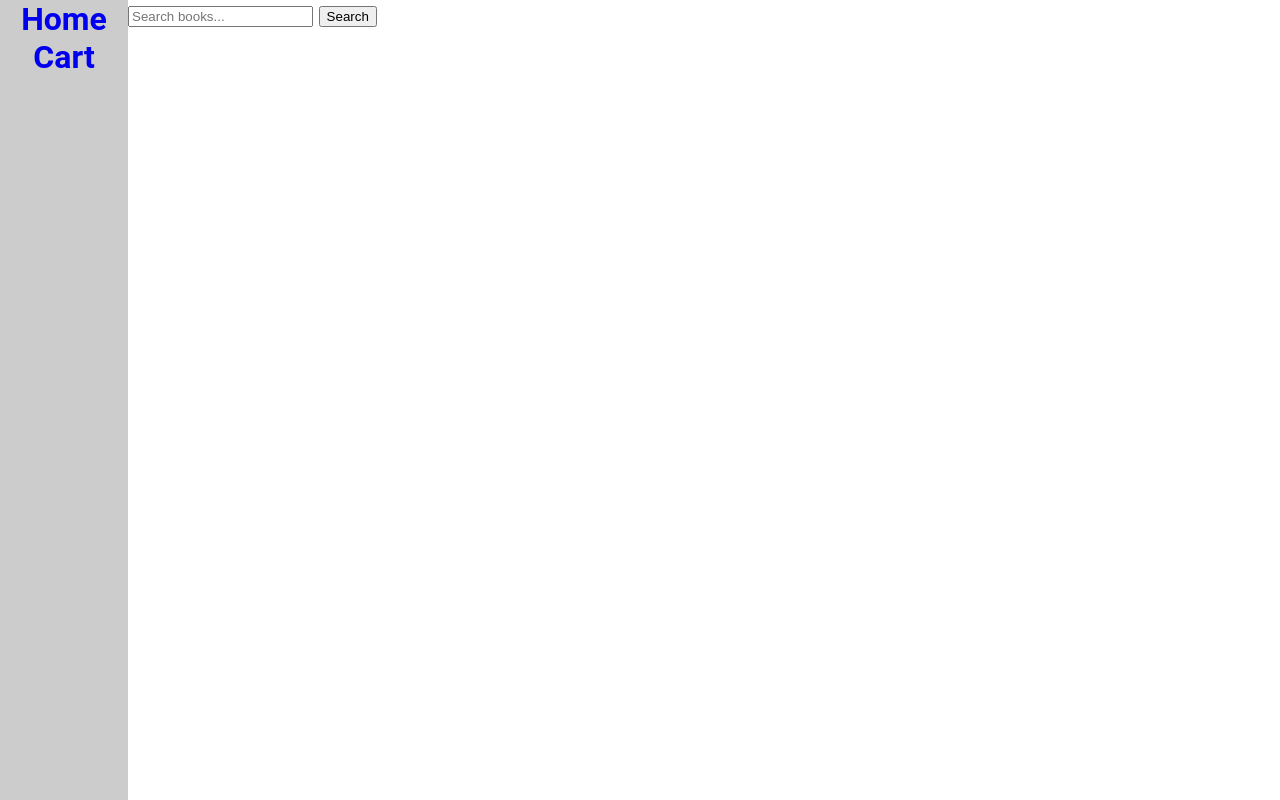
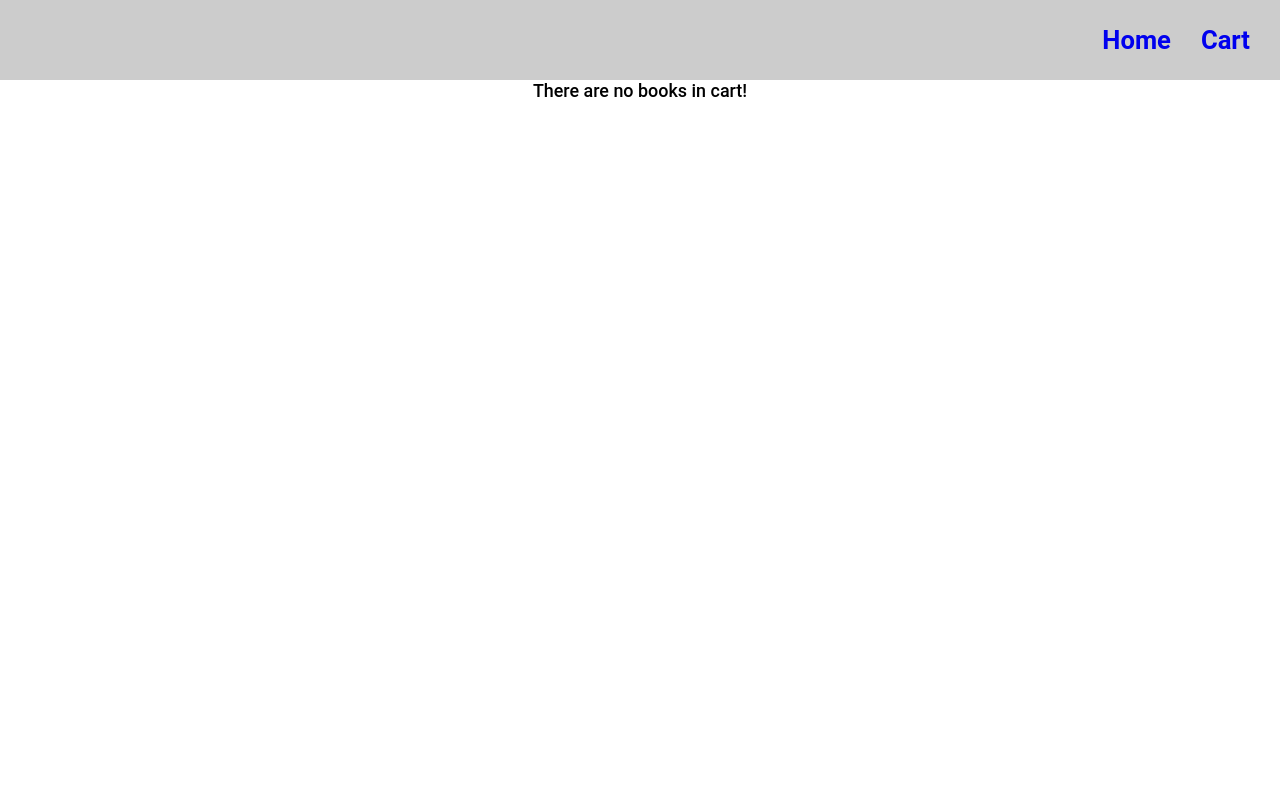
Before and after one commit to PhucQuach1907/S.A-D-Project2, a Django app: page /cart/ in a window 1280 px wide. Run offline with Django 4.2, Linux system fonts and the light colour scheme; data that the repository does not hold is empty.

Commit message:
complete services search, add to cart, remove from cart

```diff
--- a/book/urls.py
+++ b/book/urls.py
@@ -3,6 +3,6 @@ from .views import *
 
 urlpatterns = [
     path('', HomeView, name='home'),
+    path('add/<int:book_id>/', add_to_cart, name='add_to_cart'),
     path('search/', search_books, name='search_books'),
-    path('add/<int:book_id>/', add_to_cart, name='add_to_cart')
 ]
--- a/cart/admin.py
+++ b/cart/admin.py
@@ -3,4 +3,4 @@ from .models import *
 
 @admin.register(CartItem)
 class CartItemAdmin(admin.ModelAdmin):
-    list_display = ['book_id', 'date_added', 'quantity', 'subtotal', 'created_at', 'updated_at']
+    list_display = ['book_id', 'date_added', 'quantity', 'created_at', 'updated_at']
--- a/cart/urls.py
+++ b/cart/urls.py
@@ -2,5 +2,6 @@ from django.urls import path
 from .views import *
 
 urlpatterns = [
-    path('', cart_view, name='cart_view')
+    path('', cart_view, name='cart_view'),
+    path('delete/<int:book_id>/', remove_from_cart, name='remove_from_cart'),
 ]
--- a/cart/views.py
+++ b/cart/views.py
@@ -1,7 +1,22 @@
-from django.shortcuts import render
+from django.shortcuts import get_object_or_404, redirect, render
+from django.db.models import Q
+
 from .models import CartItem
+from book.models import Book
 
 # Create your views here.
 def cart_view(request):
     cart_items = CartItem.objects.all()
-    return render(request, 'cart.html', {'cart_items': cart_items})
+
+    total_price = 0
+    for item in cart_items:
+        total_price += item.subtotal
+
+    return render(request, 'cart.html', {'cart_items': cart_items, 'total': total_price})
+
+def remove_from_cart(request, book_id):
+    item = get_object_or_404(CartItem, book_id=book_id)
+
+    item.delete()
+
+    return redirect('cart_view')
--- a/templates/base.html
+++ b/templates/base.html
@@ -6,43 +6,54 @@
     <title>Bookstore</title>
     <style>
       body {
-        width: 100vw;
-        height: 100vh;
         font-family: Roboto;
         margin: 0;
+      }
+      nav {
+        height: 10vh;
+        width: 100%;
+        background-color: #ccc;
         display: flex;
+        flex-direction: row;
+        align-items: center;
+        justify-content: flex-end;
+        position: fixed;
+        top: 0;
+        left: 0;
+        z-index: 1000;
       }
-      aside {
-        height: 100%;
-        width: 10vw;
-        background-color: #ccc;
+      a {
+        margin-right: 30px;
+        text-decoration: none;
+        font-weight: 700;
+        font-size: 2vw;
+      }
+      .container {
+        padding-top: 10vh;
+        font-weight: 500;
+        font-size: 1.4vw;
+
         display: flex;
         flex-direction: column;
         align-items: center;
       }
-      a {
-        text-decoration: none;
-        font-weight: 700;
-        font-size: 2em;
+      form {
+        margin-top: 2vh;
       }
-      main {
-        font-weight: 500;
-        font-size: 1.4em;
+      form input {
+        width: 500px;
+        height: 5vh;
+        font-size: 1.4vw;
       }
     </style>
   </head>
   <body>
-    <aside>
+    <nav>
       <a href="{% url 'home' %}">Home</a>
       <a href="{% url 'cart_view' %}">Cart</a>
-    </aside>
-    <main>
-      <form method=POST action="{% url 'search_books' %}">
-        {% csrf_token %}
-        <input type="text" name="searched" placeholder="Search books..." />
-        <button type="submit">Search</button>
-      </form>
+    </nav>
+    <div class="container">
       {% block content %}{% endblock content %}
-    </main>
+    </div>
   </body>
 </html>
--- a/templates/cart.html
+++ b/templates/cart.html
@@ -3,15 +3,19 @@
     {% if cart_items %}
       {% for item in cart_items %}
         <div style="border: 1px solid; width: 70vw; margin: 10px">
-          <p style="margin-left: 10px">Name: {{ item.book.name }}</p>
-          <p style="margin-left: 10px">Author: {{ item.book.author }}</p>
-          <p style="margin-left: 10px">Publisher: {{ item.book.publisher }}</p>
-          <p style="margin-left: 10px">Price: {{ item.book.price }}</p>
-          {% comment %} <form method=POST action="{% url 'add_to_cart' %}">
+          <p style="margin-left: 10px">Name: {{ item.get_book.name }}</p>
+          <p style="margin-left: 10px">Author: {{ item.get_book.author }}</p>
+          <p style="margin-left: 10px">Publisher: {{ item.get_book.publisher }}</p>
+          <p style="margin-left: 10px">Quantity: {{ item.quantity }}</p>
+          <p style="margin-left: 10px">Subtotal: {{ item.subtotal }}</p>
+          <form method=POST action="{% url 'remove_from_cart' item.get_book.id %}" style="margin: 10px">
             {% csrf_token %}
-            <button type="submit">Search</button>
-          </form> {% endcomment %}
+            <button type="submit">Remove From Cart</button>
+          </form>
         </div>
       {% endfor %}
+      <h1>Total: {{ total }}</h1>
+    {% else %}
+        <div>There are no books in cart! </div>
     {% endif %}
   {% endblock content %}
```
Also changed, not shown: book/views.py (+6 -3 lines), cart/models.py (+4 -11 lines), templates/home.html (+6 -1 lines), templates/search_results.html (+6 -1 lines).
